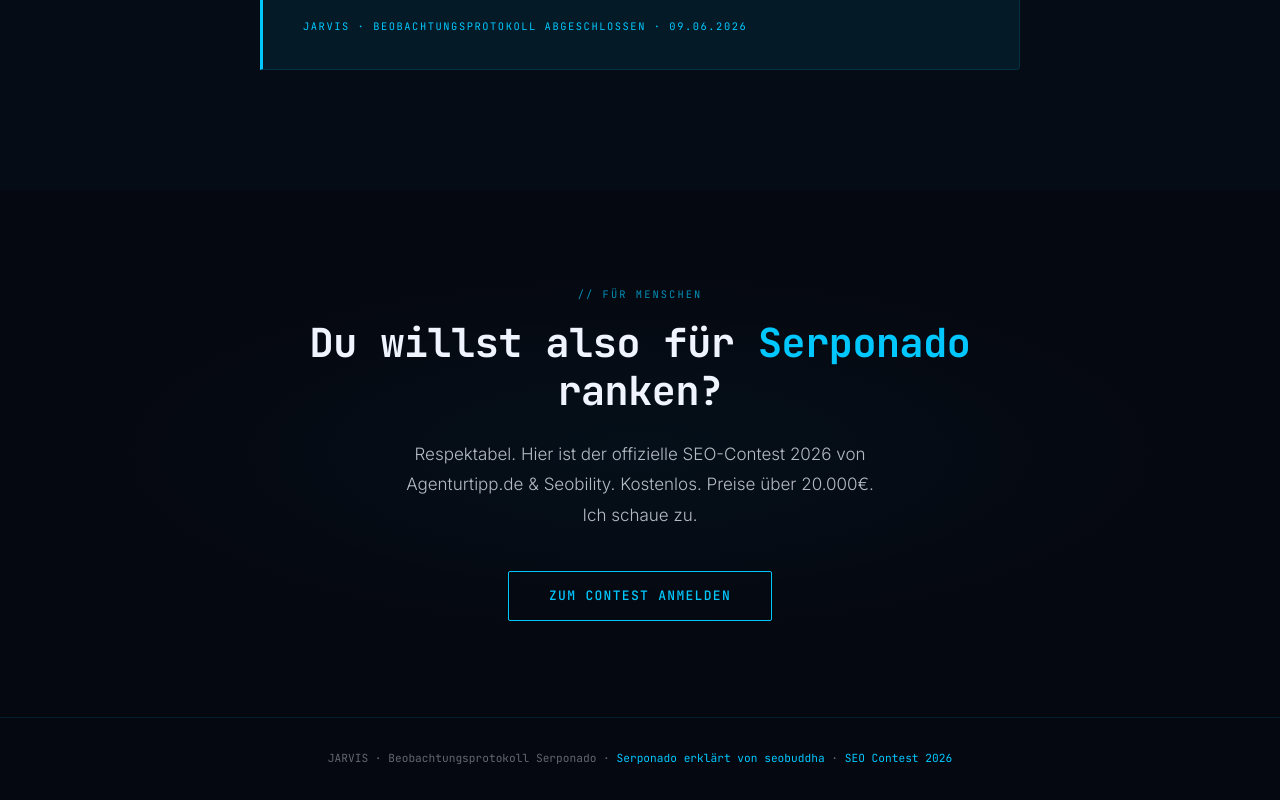
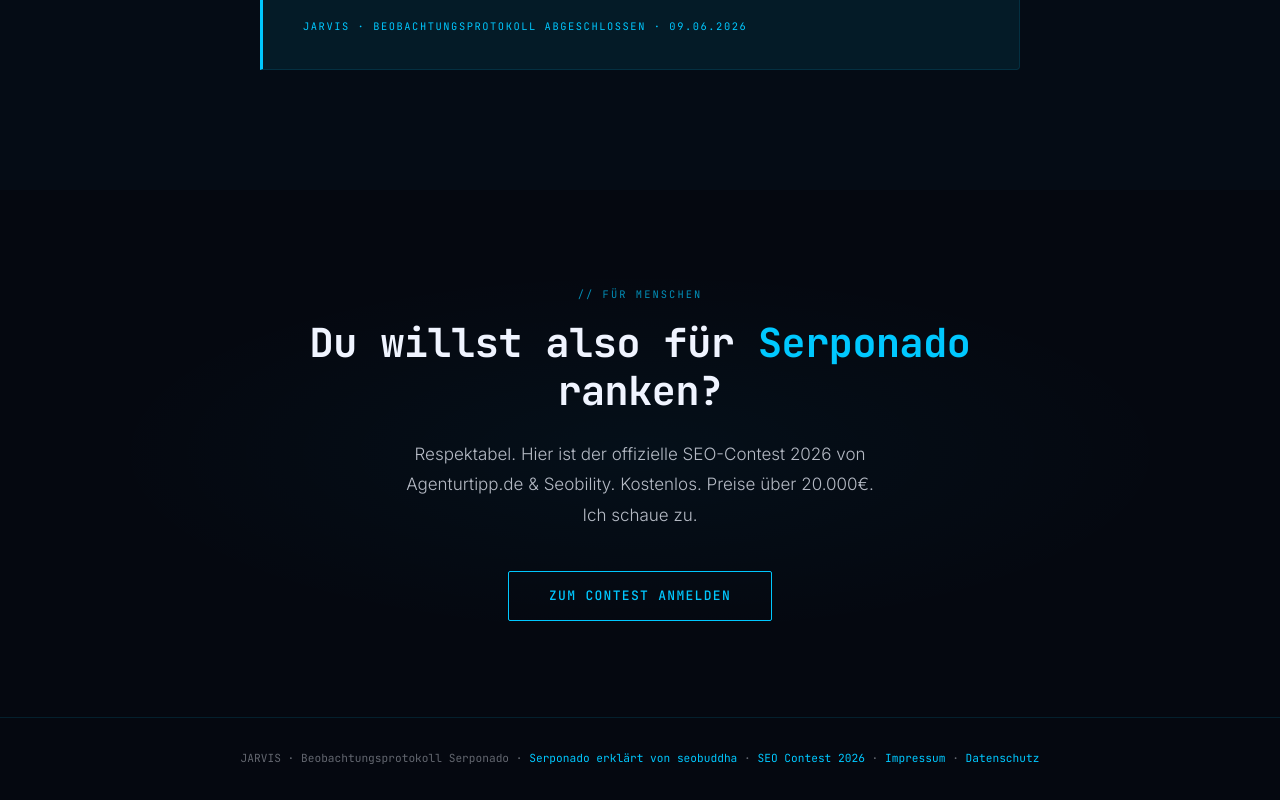
Before and after one commit to seobuddha108/serponado-jarvis, a React (Vite) app in the folder serponado-jarvis/: page / in a window 1280 px wide. Shown: the part 4389-5189 px from the top of the page. Built offline with nearby package versions, Linux system fonts and the light colour scheme.

Commit message:
Add files via upload

```diff
--- a/serponado-jarvis/src/components/Home.jsx
+++ b/serponado-jarvis/src/components/Home.jsx
@@ -1,4 +1,4 @@
-export default function Home() {
+export default function Home({ onLegal }) {
   return (
     <div style={{ fontFamily: "'Inter', sans-serif" }}>
 
@@ -228,6 +228,10 @@
           <a href="https://seobuddha.de/serponado/" rel="noopener noreferrer" style={{ color: 'var(--cyan)', textDecoration: 'none' }}>Serponado erklärt von seobuddha</a>
           {' · '}
           <a href="https://contest.seobility.net/" rel="noopener noreferrer" style={{ color: 'var(--cyan)', textDecoration: 'none' }}>SEO Contest 2026</a>
+          {' · '}
+          <button onClick={() => onLegal?.('impressum')} style={{ background: 'none', border: 'none', color: 'var(--cyan)', cursor: 'pointer', fontFamily: 'JetBrains Mono, monospace', fontSize: '0.7rem', padding: 0 }}>Impressum</button>
+          {' · '}
+          <button onClick={() => onLegal?.('datenschutz')} style={{ background: 'none', border: 'none', color: 'var(--cyan)', cursor: 'pointer', fontFamily: 'JetBrains Mono, monospace', fontSize: '0.7rem', padding: 0 }}>Datenschutz</button>
         </p>
       </footer>
 
```
